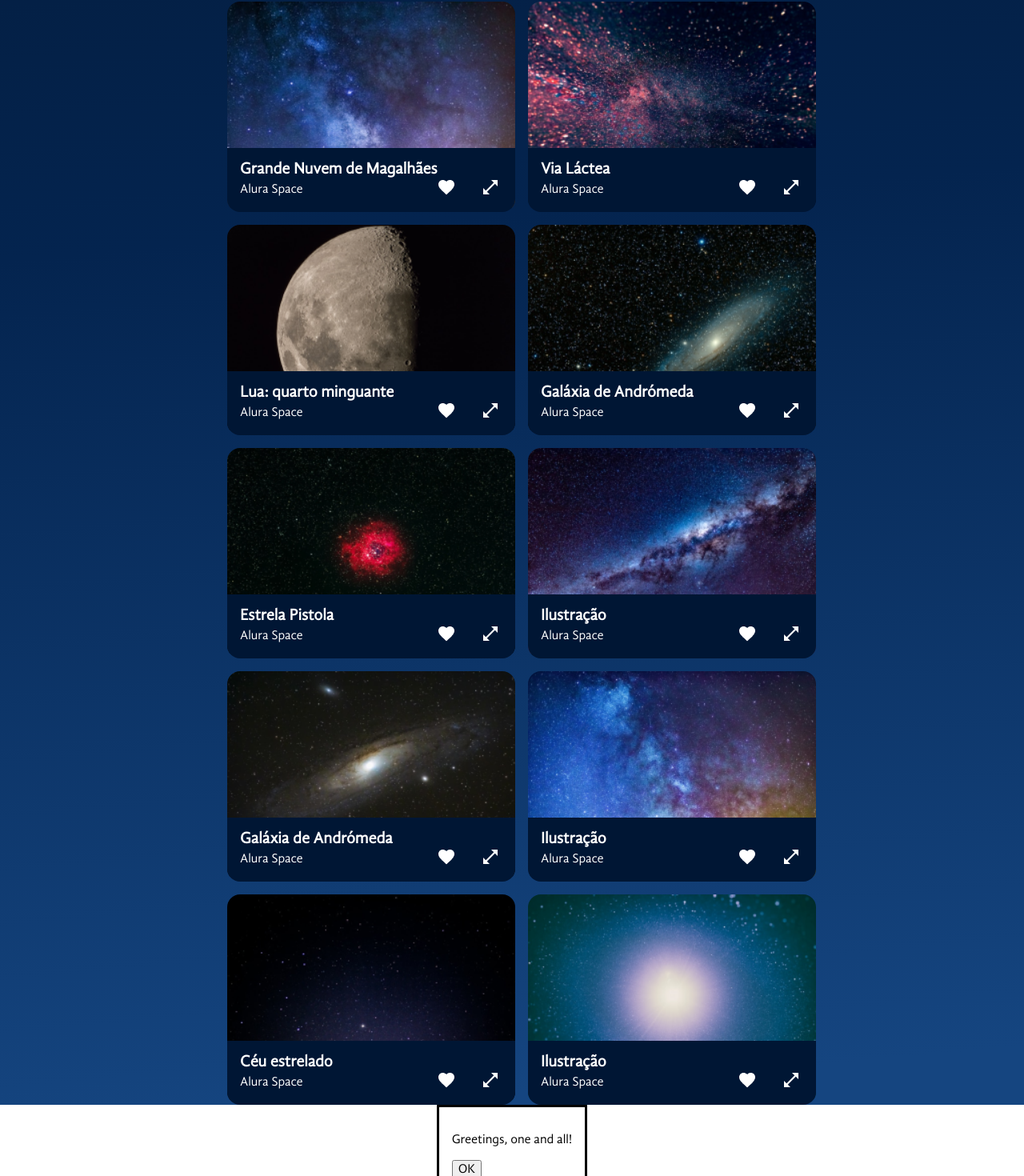
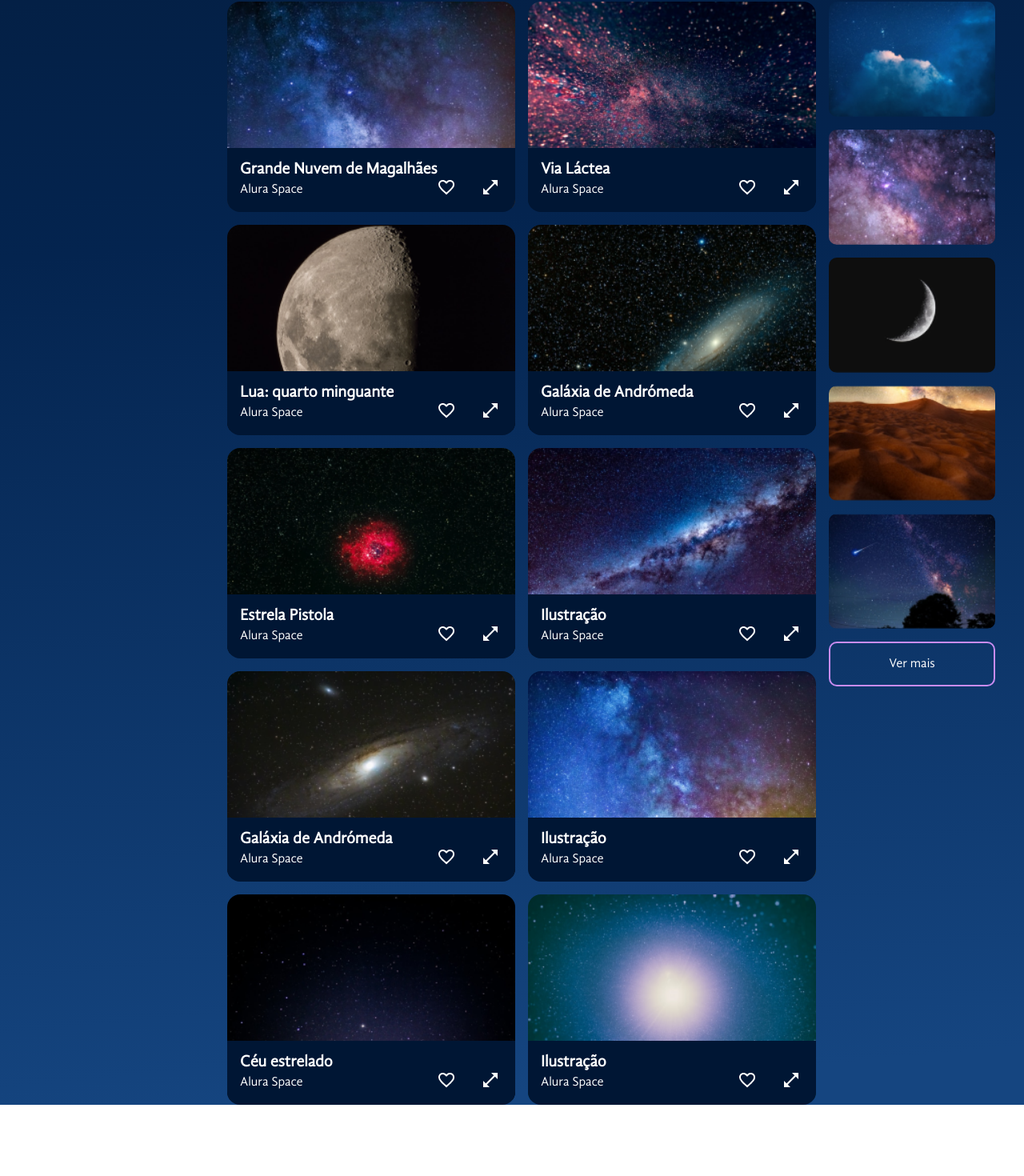
Before and after one commit to natcurti/alura-space-app, a React (Vite) app: page / in a window 1280 px wide. Shown: the part 758-2228 px from the top of the page at 80% size. After the commit the page ends 2139 px from the top, so only its background shows below. Built offline with nearby package versions, Linux system fonts and the light colour scheme.

Commit message:
Finish modal, apply favorite function and create popular section

```diff
--- a/src/App.jsx
+++ b/src/App.jsx
@@ -35,6 +35,23 @@ const GalleryContent = styled.section`
 const App = () => {
 
   const [galleryPics, setGalleryPics] = useState(pictures);
+  const [selectedPicture, setSelectedPicture] = useState(null);
+
+  const toggleFavorite = (picture) => {
+    if(picture.id === selectedPicture?.id){
+      setSelectedPicture({
+        ...selectedPicture,
+        favorite: !selectedPicture.favorite
+      })
+    }
+
+    setGalleryPics(galleryPics.map((item) => {
+      return {
+        ...item,
+        favorite: item.id === picture.id ? !item.favorite : item.favorite
+      }
+    }))
+  }
 
   return (
     <>
@@ -46,11 +63,15 @@ const App = () => {
             <AsideMenu/>
             <GalleryContent>
               <Banner/>
-              <Gallery pictures = {galleryPics}/>
+              <Gallery
+                pictures = {galleryPics}
+                selectPicture={pic => setSelectedPicture(pic)}
+                toggleFavorite={toggleFavorite}
+              />
             </GalleryContent>
           </MainContainer>
         </AppContainer>
-        <Modal/>
+        <Modal picture={selectedPicture} toggleFavorite={toggleFavorite} onClose={() => setSelectedPicture(null)}/>
       </BackgroundGradient>
     </>
   )
--- /dev/null
+++ b/src/components/BtnClose/index.jsx
@@ -0,0 +1,21 @@
+import iconClose from "/icons/close.png";
+import styled from "styled-components";
+
+const BtnCloseStyled = styled.button`
+    background-color: transparent;
+    border: none;
+    position: relative;
+    top: 1rem;
+    right: 3rem;
+    cursor: pointer;
+`
+
+const BtnClose = () => {
+    return (
+        <BtnCloseStyled>
+            <img src={iconClose} alt="Símbolo Botão Fechar"/>
+        </BtnCloseStyled>
+    )
+}
+
+export default BtnClose;
--- a/src/components/Gallery/Image/index.jsx
+++ b/src/components/Gallery/Image/index.jsx
@@ -1,9 +1,8 @@
 import styled from "styled-components";
-import favoriteIcon from "/icons/favorite-active.png";
 import expandIcon from "/icons/expand.png";
 
 const ImageContainer = styled.figure`
-    width: ${(props) => (props.$expanded ? '90%' : '22.5rem')};
+    width: ${props => props.$expanded ? '70%' : '22.5rem'};
     border-radius: 1rem;
     overflow: hidden;
     position: relative;
@@ -57,21 +56,26 @@ const ImageContainer = styled.figure`
 `
 
 
-const Image = ({title, font, path, id, tagId, expanded = "false"}) => {
+const Image = ({picture, expanded = false, onExpand, toggleFavorite}) => {
+
+    const favoriteIcon = picture.favorite ? "/icons/favorite-active.png" : "/icons/favorite.png";
+
     return (
-        <ImageContainer expanded={expanded}>
-            <img src={path} alt={title}/>
+        <ImageContainer $expanded={expanded}>
+            <img src={picture.path} alt={picture.title}/>
             <figcaption>
-                <h3>{title}</h3>
+                <h3>{picture.title}</h3>
                 <footer>
-                    <p>{font}</p>
+                    <p>{picture.font}</p>
                     <div>
-                        <button>
+                        <button onClick={() => toggleFavorite(picture)}>
                             <img src={favoriteIcon}/>
                         </button>
-                        <button>
-                            <img src={expandIcon}/>
-                        </button>
+                        {!expanded &&
+                            <button onClick={() => onExpand(picture)}>
+                                <img src={expandIcon}/>
+                            </button>
+                        }
                     </div>
                 </footer>
             </figcaption>
--- /dev/null
+++ b/src/components/Gallery/Popular/index.jsx
@@ -0,0 +1,26 @@
+import styled from "styled-components";
+
+const PopularImageStyled = styled.div`
+    width: 100%;
+    height: 9rem;
+    border-radius: 0.625rem;
+    margin-bottom: 1rem;
+    overflow: hidden;
+
+    img{
+        width: 100%;
+        height: 9rem;
+        object-fit: cover;
+    }
+
+`
+
+const PopularImage = ({picture}) => {
+    return (
+        <PopularImageStyled>
+            <img src={picture.path} alt={picture.alt}/>
+        </PopularImageStyled>
+    )
+}
+
+export default PopularImage;
--- /dev/null
+++ b/src/components/Gallery/Popular/popular.json
@@ -0,0 +1,27 @@
+[
+    {
+      "path": "/images/popular/image-1.png",
+      "alt": "galáxia",
+      "id": 1
+    },
+    {
+      "path": "/images/popular/image-2.png",
+      "alt": "lua",
+      "id": 2
+    },
+    {
+      "path": "/images/popular/image-3.png",
+      "alt": "terra",
+      "id": 3
+    },
+    {
+      "path": "/images/popular/image-4.png",
+      "alt": "nuvem",
+      "id": 4
+    },
+    {
+      "path": "/images/popular/image-5.png",
+      "alt": "meteoro",
+      "id": 5
+    }
+  ]
--- a/src/components/Gallery/index.jsx
+++ b/src/components/Gallery/index.jsx
@@ -2,6 +2,8 @@ import Title from "../Title"
 import Tags from "../Gallery/Tags";
 import styled from "styled-components";
 import Image from "./Image";
+import PopularImage from "./Popular";
+import popularPics from "./Popular/popular.json";
 
 const GalleryContainer = styled.div`
     display: flex;
@@ -24,8 +26,18 @@ const SectionPopular = styled.section`
     width: 13rem;
 `
 
+const BtnMore = styled.button`
+    background-color: transparent;
+    border: 2px solid #C98CF1;
+    width: 100%;
+    border-radius: 0.625rem;
+    color: white;
+    height: 3.5rem;
+    cursor: pointer;
+`
 
-const Gallery = ({pictures = []}) => {
+
+const Gallery = ({pictures = [], selectPicture, toggleFavorite}) => {
     return (
         <>
         <Tags/>
@@ -36,16 +48,21 @@ const Gallery = ({pictures = []}) => {
                     {pictures.map((item) =>
                     <Image
                         key={item.id}
-                        title={item.title}
-                        font={item.font}
-                        path={item.path}
-                        id={item.id}
-                        tagId={item.tagId}
+                        picture={item}
+                        onExpand={selectPicture}
+                        toggleFavorite={toggleFavorite}
                     />)}
                 </ContainerPictures>
             </SectionPictures>
             <SectionPopular>
                 <Title title="Populares"/>
+                {popularPics.map((item) =>
+                    <PopularImage
+                        key={item.id}
+                        picture={item}
+                    />
+                )}
+                <BtnMore>Ver mais</BtnMore>
             </SectionPopular>
         </GalleryContainer>
 
--- a/src/components/Modal/index.jsx
+++ b/src/components/Modal/index.jsx
@@ -1,11 +1,39 @@
-const Modal = () => {
+import Image from "../Gallery/Image";
+import styled from "styled-components";
+import BtnClose from "../BtnClose";
+
+const ModalOverlay = styled.div`
+    background-color: rgba(0,0,0, .5);
+    position: fixed;
+    top: 0;
+    right: 0;
+    bottom: 0;
+    left: 0;
+`
+const DialogStyled = styled.dialog`
+    position: absolute;
+    top: 50%;
+    transform: translateY(-50%);
+    background-color: transparent;
+    border: none;
+    padding: 0;
+    width: 50rem;
+    display: flex;
+    justify-content: center;
+
+`
+const Modal = ({picture, toggleFavorite, onClose}) => {
     return (
-        <dialog open>
-            <p>Greetings, one and all!</p>
-            <form method="dialog">
-                <button>OK</button>
-            </form>
-        </dialog>
+        picture && <>
+            <ModalOverlay/>
+            <DialogStyled open={!!picture} onClose={onClose}>
+                <Image picture={picture} expanded="true" toggleFavorite={toggleFavorite} />
+                <form method="dialog" >
+                    <BtnClose />
+                </form>
+            </DialogStyled>
+        </>
+
     )
 }
 
--- a/src/components/Title/index.jsx
+++ b/src/components/Title/index.jsx
@@ -3,7 +3,6 @@ import styled from "styled-components";
 const TitleStyled = styled.h2`
     color: #7B78E6;
     font-size: 32px;
-    text-align: ${ props => props.$alinhamento ? props.$alinhamento : 'left' };
 `
 
 const Title = ({title}) => {
```
